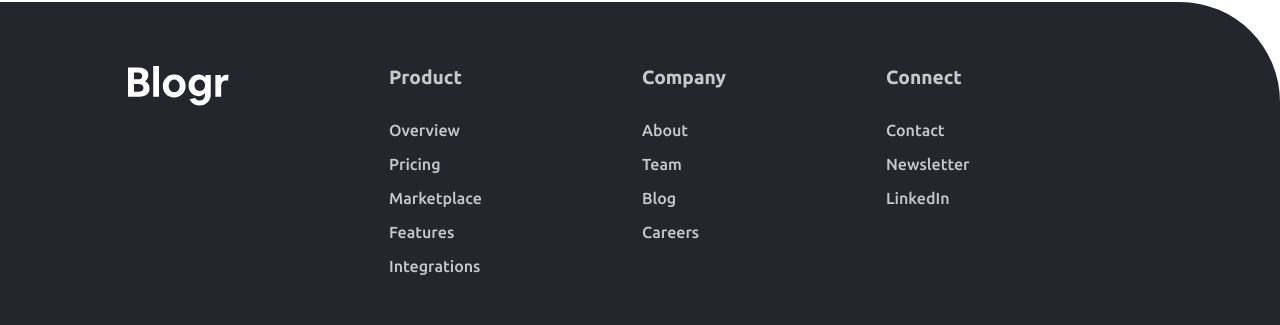
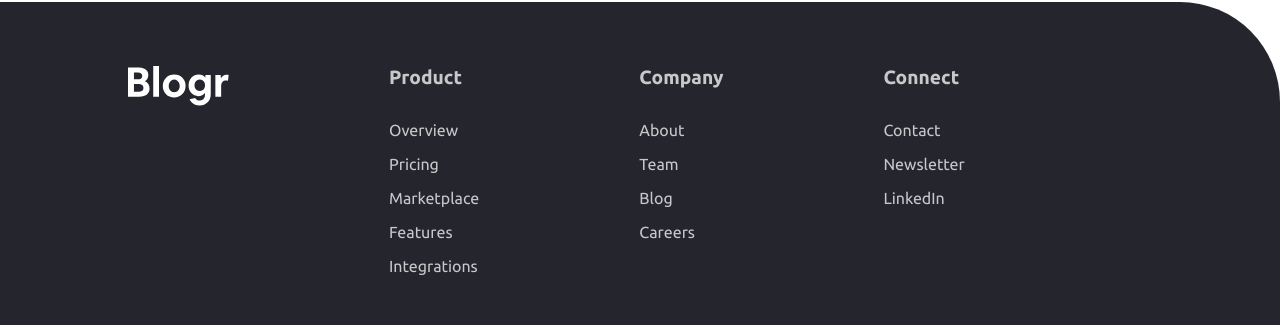
Before and after one commit to mattreee/blogr-landing-page-frontend-mentor, a React (Create React App) app: page / in a window 1280 px wide. Shown: the part 3197-3522 px from the top of the page. Built offline with nearby package versions, Linux system fonts and the light colour scheme.

Commit message:
list items font-weight fixed

```diff
--- a/src/css/main.css
+++ b/src/css/main.css
@@ -338,10 +338,6 @@
   gap: 1em;
 }
 
-.footer li {
-  font-weight: 500;
-}
-
 .footer li:hover {
   text-decoration: underline;
   cursor: pointer;
--- a/src/css/main.scss
+++ b/src/css/main.scss
@@ -343,10 +343,6 @@ $fw-ubuntu-bold: 700;
     gap: 1em;
   }
 
-  li {
-    font-weight: $fw-ubuntu-medium;
-  }
-
   li:hover {
     text-decoration: underline;
     cursor: pointer;
```
Also changed, not shown: 1 other file (tests, documents, lock files or other folders).
